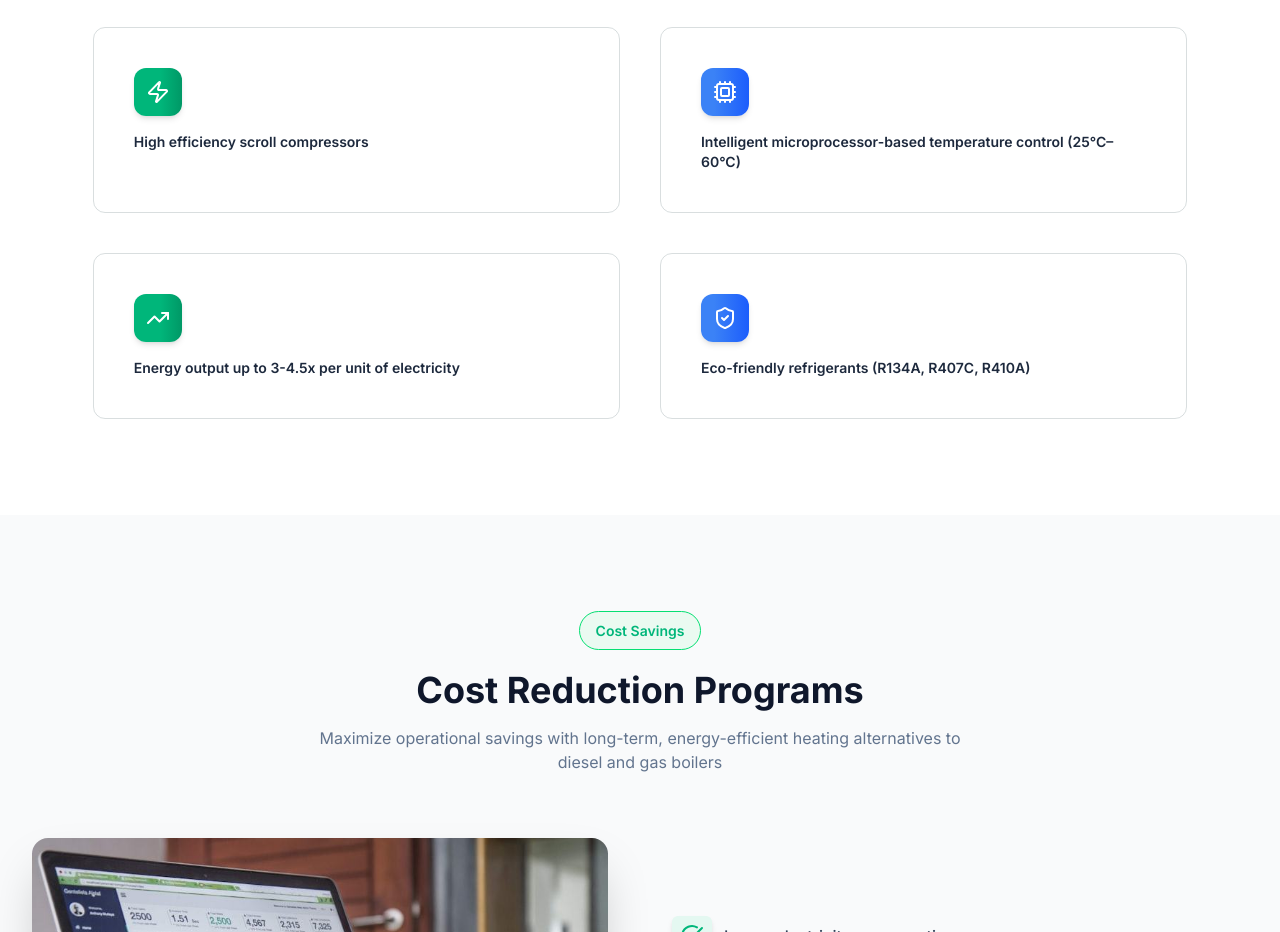
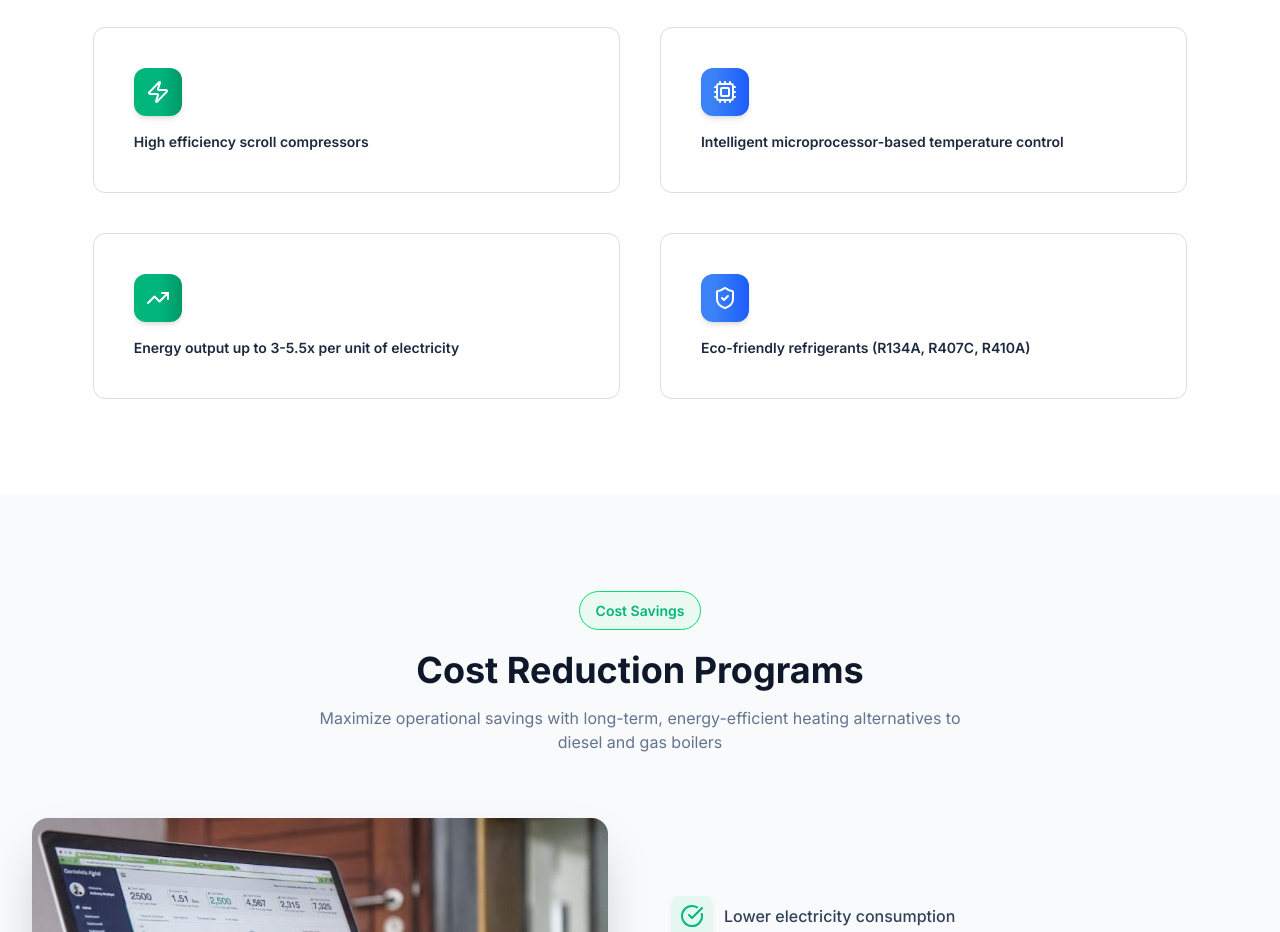
Before and after one commit to scaleoxperts/alldelite, a Next.js app: page /solutions in a window 1280 px wide. Shown: the part 1180-2112 px from the top of the page. Built offline with nearby package versions, Linux system fonts and the light colour scheme.

Commit message:
update: CaseStudiesSection logo size, fix “Tonnes” typo, and refine energy efficiency solution titles

```diff
--- a/components/sections/CaseStudies.tsx
+++ b/components/sections/CaseStudies.tsx
@@ -13,7 +13,7 @@ export default function CaseStudiesSection() {
           <Capsule text="Real-World Applications" variant="dark" />
 
           <h2 className="mx-auto mb-6 max-w-4xl text-4xl leading-tight font-semibold md:text-5xl">
-            Trusted <MultibenLogo size="medium" /> Heatpump Since 2012
+            Trusted <MultibenLogo size="large" /> Heatpump Since 2012
           </h2>
           <p className="mx-auto max-w-2xl text-gray-400">
             See how our heat pump solutions transform energy efficiency in
--- a/contents/industries.ts
+++ b/contents/industries.ts
@@ -88,7 +88,7 @@ export const PROVEN_RESULTS = {
     },
     {
       value: "50,000+",
-      label: "Tones of CO2 Reduced",
+      label: "Tonnes of CO2 Reduced",
       subLabel: "Environmental Impact",
     },
   ],
--- a/contents/solutions.ts
+++ b/contents/solutions.ts
@@ -16,12 +16,12 @@ export const ENERGY_EFFICIENCY_FEATURES = [
     iconBg: "bg-gradient-accent-primary",
   },
   {
-    title: "Intelligent microprocessor-based temperature control (25°C–60°C)",
+    title: "Intelligent microprocessor-based temperature control",
     iconKey: "cpu",
     iconBg: "bg-gradient-accent-blue",
   },
   {
-    title: "Energy output up to 3-4.5x per unit of electricity",
+    title: "Energy output up to 3-5.5x per unit of electricity",
     iconKey: "trending-up",
     iconBg: "bg-gradient-accent-primary",
   },
```
